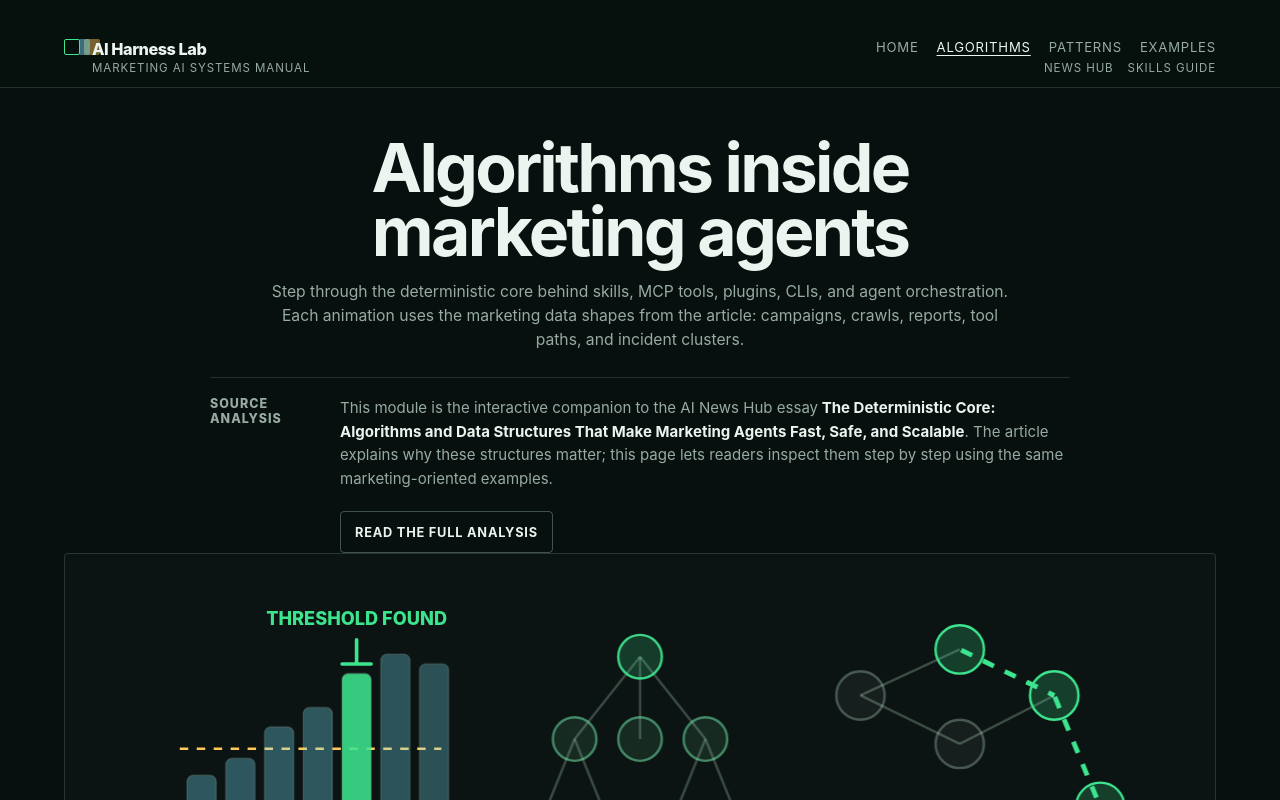
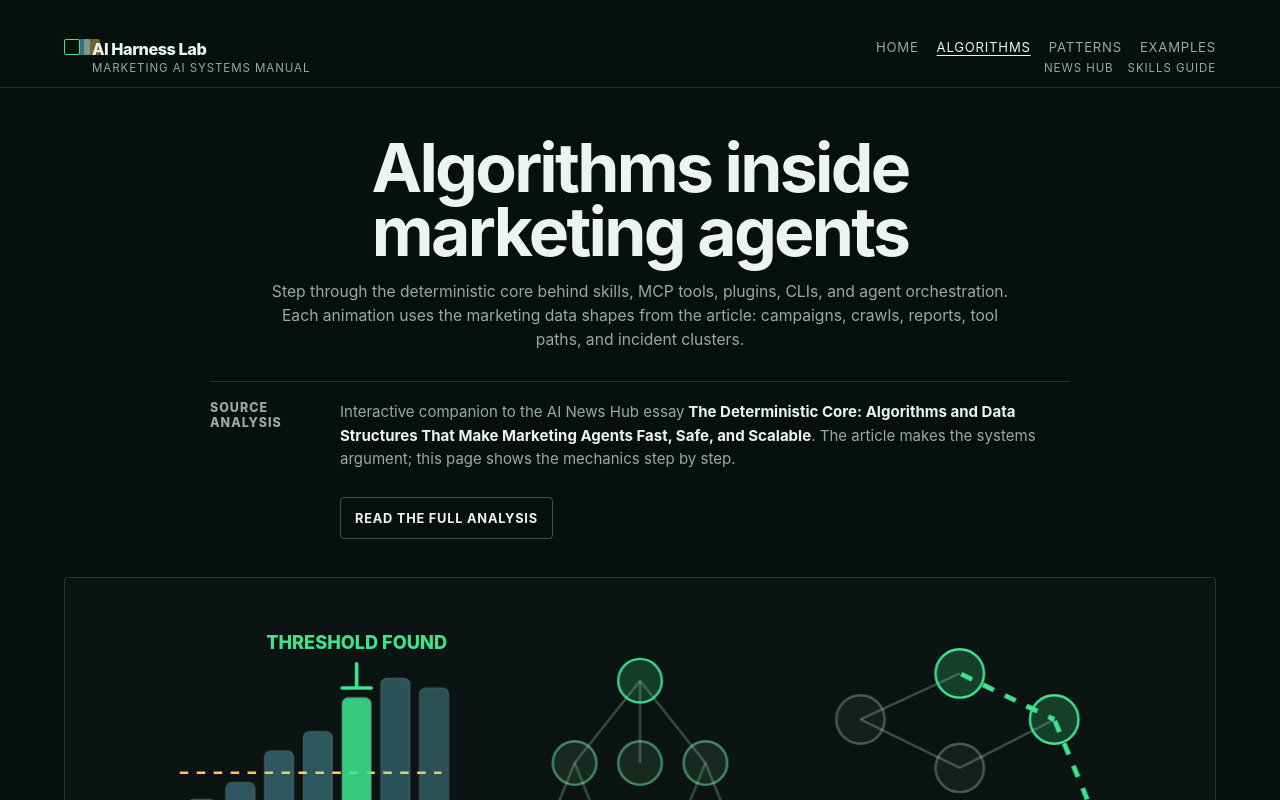
Before and after one commit to ai-knowledge-hub/ai-harness-lab, a React (Vite) app: page /algorithms in a window 1280 px wide. Shown: the top 800 px of the page. Built offline with nearby package versions, Linux system fonts and the light colour scheme.

Commit message:
fix the algos page styling

```diff
--- a/src/pages/AlgorithmLabPage.jsx
+++ b/src/pages/AlgorithmLabPage.jsx
@@ -79,15 +79,14 @@ export function AlgorithmLabPage() {
           <div className="article-bridge" aria-label="Source analysis">
             <span className="manual-index">Source analysis</span>
             <p>
-              This module is the interactive companion to the AI News Hub essay
+              Interactive companion to the AI News Hub essay
               <strong>
                 {" "}
                 The Deterministic Core: Algorithms and Data Structures That Make
                 Marketing Agents Fast, Safe, and Scalable
               </strong>
-              . The article explains why these structures matter; this page lets
-              readers inspect them step by step using the same marketing-oriented
-              examples.
+              . The article makes the systems argument; this page shows the
+              mechanics step by step.
             </p>
             <a
               className="inline-link"
--- a/styles.css
+++ b/styles.css
@@ -1357,7 +1357,7 @@ svg {
   gap: 18px;
   align-items: start;
   width: min(860px, 100%);
-  margin: 24px auto 0;
+  margin: 28px auto 38px;
   padding-top: 18px;
   border-top: 1px solid var(--line);
   text-align: left;
@@ -1378,7 +1378,7 @@ svg {
 .article-bridge .inline-link {
   grid-column: 2;
   justify-self: start;
-  margin-top: 2px;
+  margin-top: 8px;
 }
 
 .module-coming-soon {
```
